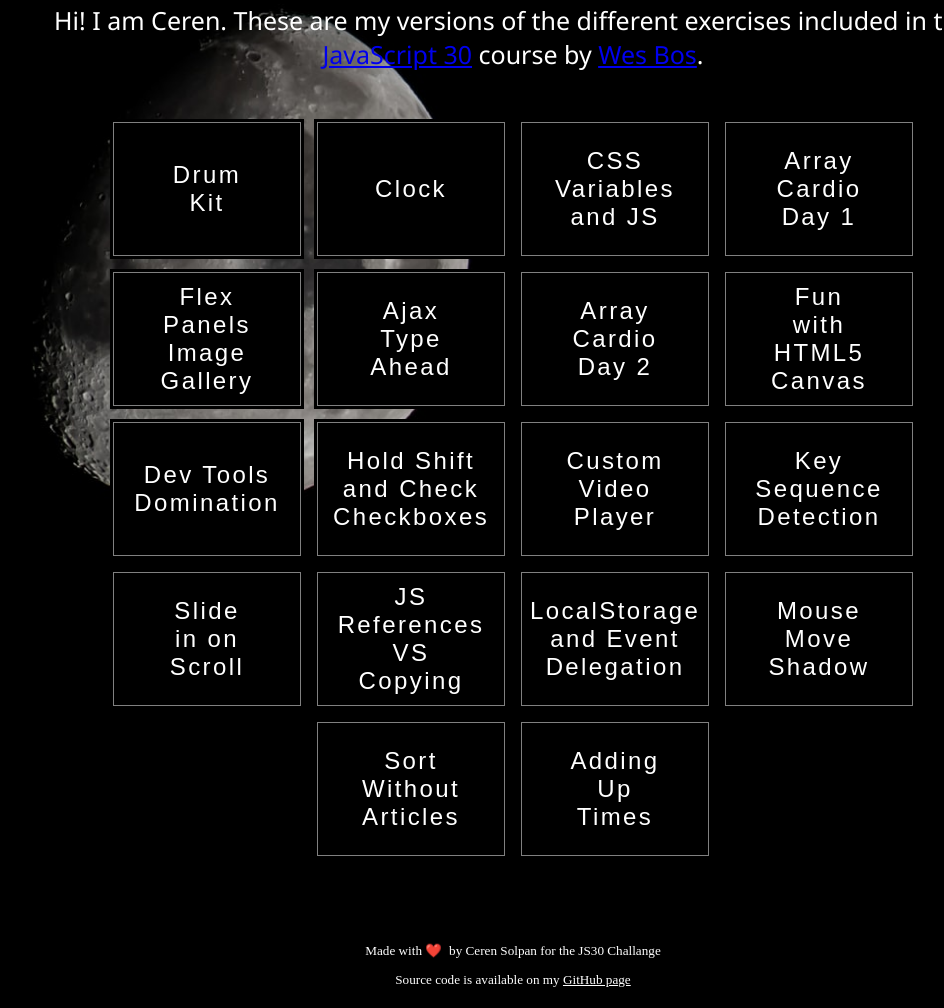
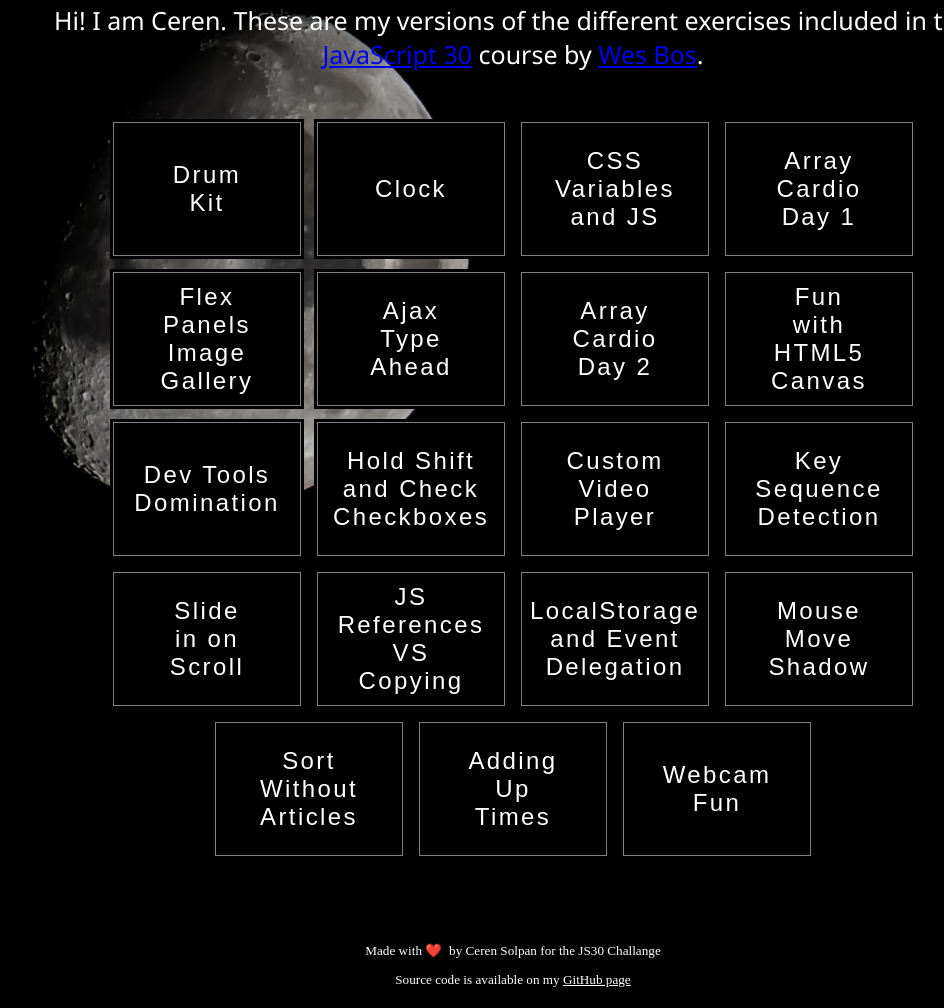
Before and after one commit to cerensolpan/JS30_C, a plain HTML site: page index.html in a window 1280 px wide. Shown: the part 162-1170 px from the top of the page, without its empty margins (127-1071 px from the left). Drawn offline with Linux system fonts and the light colour scheme.

Commit message:
New Project is Added

```diff
--- a/index.html
+++ b/index.html
@@ -52,6 +52,8 @@
             <span>Sort Without Articles</span></a>
         <a href="/JS30_C/18_Adding Up Times with Reduce/" class="btn">
             <span>Adding Up Times</span></a>
+        <a href="/JS30_C/19_Webcam Fun/" class="btn">
+            <span>Webcam Fun</span></a>
 
 
     </div>
```
